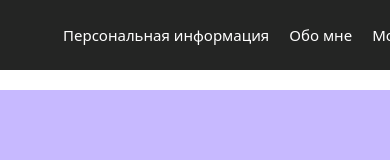
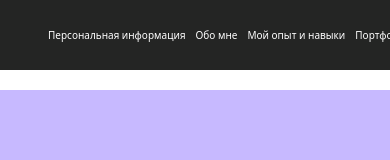
Before and after one commit to Stranix89/My-resume, a plain HTML site: page index.html in a window 390 px wide. Shown: the top 160 px of the page. Drawn offline with nearby package versions, Linux system fonts and the light colour scheme.

Commit message:
css adaptive

```diff
--- a/#sourse/scss/style.scss
+++ b/#sourse/scss/style.scss
@@ -106,14 +106,14 @@
 		}
 	}
 	@media (max-width: 650px) {
-		.main nav .navbar {
+		nav .navbar {
 		max-width: 100%;
 		padding: 0 15px;
 		}
-		.main nav .navbar .nav-links .links li {
+		nav .navbar .nav-links .links li {
 		padding: 0 5px;
 		}
-		.main nav .navbar .nav-links .links li a {
+		nav .navbar .nav-links .links li a {
 		font-size: 10px;
 		}
 	}
```
Also changed, not shown: css/style.css.
